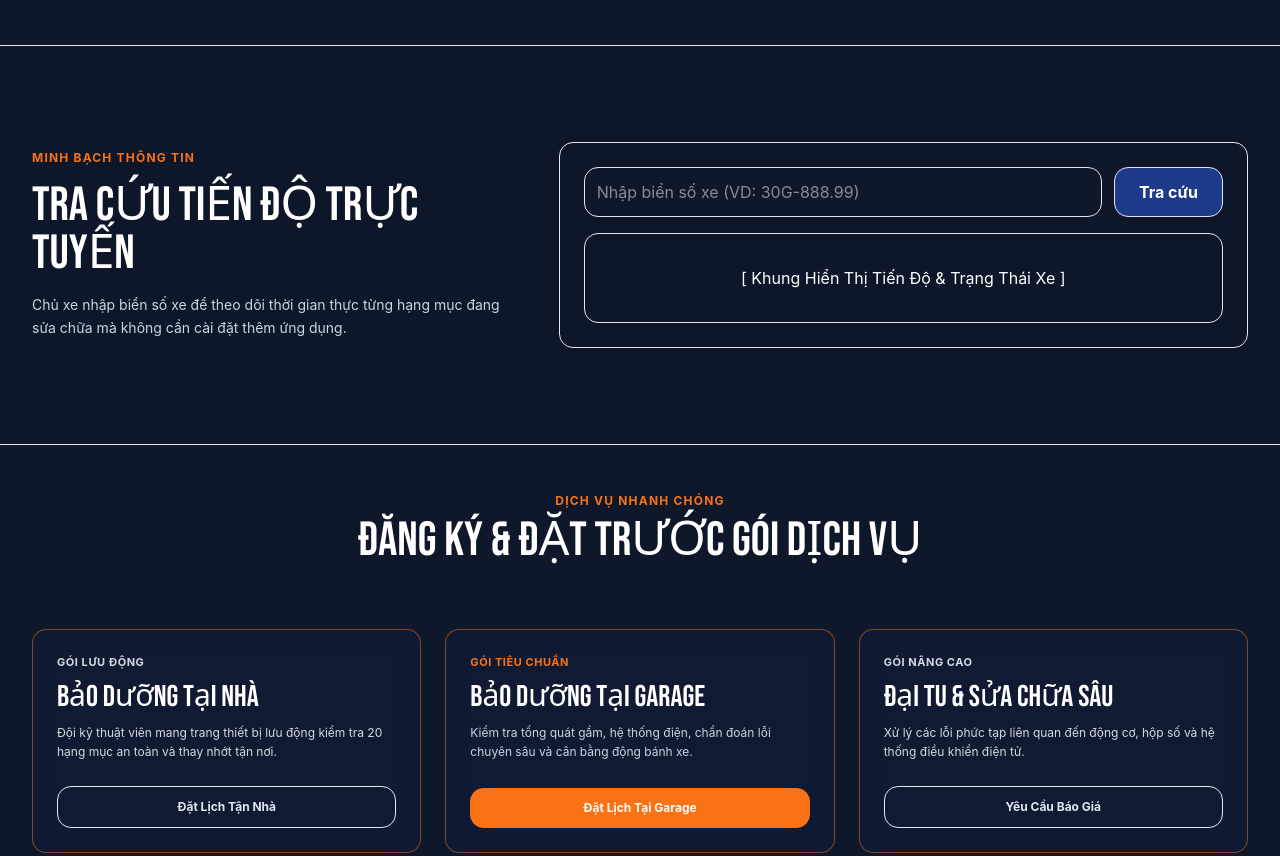
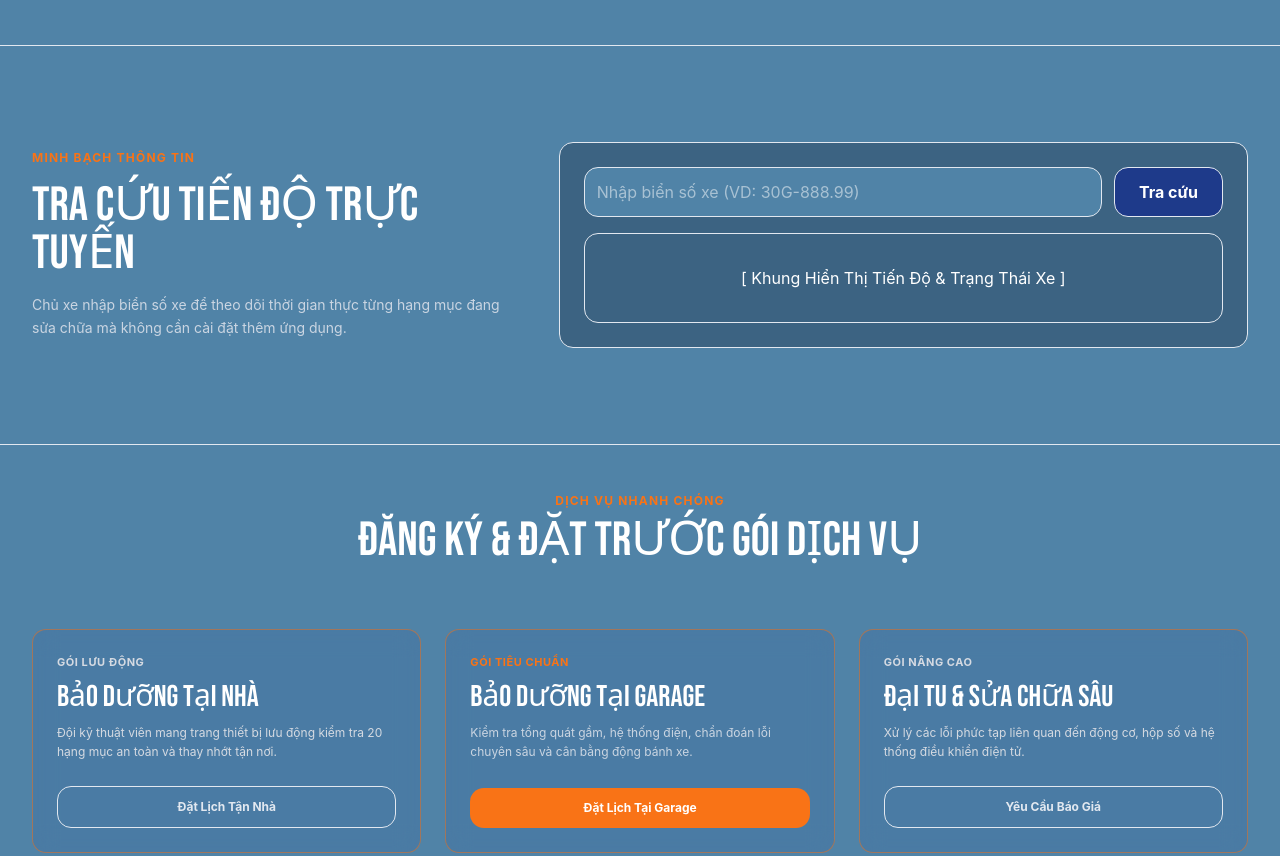
Before and after one commit to Mini-17/tkw_2551050174_Phuc, a website: page src/index.html in a window 1280 px wide. Shown: the part 1834-2690 px from the top of the page. Drawn offline with nearby package versions, Linux system fonts and the light colour scheme; files that its build step writes are made by us from their sources.

Commit message:
fixed color problem

```diff
--- a/src/index.html
+++ b/src/index.html
@@ -226,7 +226,7 @@
 </section>
 
      <!-- SECTION 2: ĐỐI TƯỢNG SỬ DỤNG & MỤC TIÊU HỆ THỐNG -->
-    <section id="target" class="py-12 border-b border-line bg-slate-900/30">
+    <section id="target" class="py-12 border-b border-line">
         <div class="max-w-7xl mx-auto px-4 sm:px-8">
                 <div class="text-center max-w-3xl mx-auto mb-16">
                     <span class="sec-text">Hệ Sinh Thái</span>
@@ -330,7 +330,7 @@
     </section>
 
     <!-- SECTION 4: TRA CỨU TIẾN ĐỘ TRỰC TUYẾN -->
-    <section id="tracker" class="py-24 border-b border-line bg-slate-900/30">
+    <section id="tracker" class="py-24 border-b border-line">
             <div class="max-w-7xl mx-auto px-4 sm:px-8">
             <!-- Khung 2 cột chia đôi: Bên trái giới thiệu, bên phải widget tìm kiếm -->
             <div class="grid grid-cols-1 lg:grid-cols-12 gap-12 items-center">
@@ -342,7 +342,7 @@
                         </p>
                     </div>
 
-                <div class="lg:col-span-7 p-6 border border-line rounded-card bg-surface-panel/40 space-y-4">
+                <div class="lg:col-span-7 p-6 border border-line bg-slate-900/30 rounded-card bg-surface-panel/40 space-y-4">
                     <div class="flex flex-col sm:flex-row gap-3">
                         <input type="text" placeholder="Nhập biển số xe (VD: 30G-888.99)" class="grow p-3 bg-surface border border-line rounded-card focus:outline-none">
                         <button type="button" class="px-6 py-3 border border-line rounded-card bg-brand-600 font-bold whitespace-nowrap">Tra cứu</button>
@@ -550,7 +550,7 @@
                         </a>
                     </div>
 
-                    <div class="glass-card p-8 rounded-card flex flex-col justify-between space-y-6 border-accent-500 bg-brand-600/10">
+                    <div class="glass-card p-8 rounded-card flex flex-col justify-between space-y-6 border-accent-500 ">
                         <div>
                             <div class="inline-block px-2 py-0.5 rounded bg-accent-500 text-[10px] font-bold text-white uppercase mb-2">Phổ Biến</div>
                             <h3 class="font-display text-3xl text-ink">Gói Chuyên Nghiệp</h3>
--- a/src/input.css
+++ b/src/input.css
@@ -11,7 +11,7 @@
   --color-accent-600: #ea580c;  /* Cam đậm hơn cho hiệu ứng hover */
   --color-ink: #ffffff;         /* Màu chữ chính: Trắng */
   --color-muted: #d5dae2;       /* Màu chữ phụ: Xám */
-  --color-surface: #0f172a;     /* Màu nền trang: Xám nhẹ */
+  --color-surface: #5083a7;     /* Màu nền trang: Xám nhẹ */
   --color-line: #e2e8f0;        /* Màu đường viền */
 
   /* Phông chữ */
```
